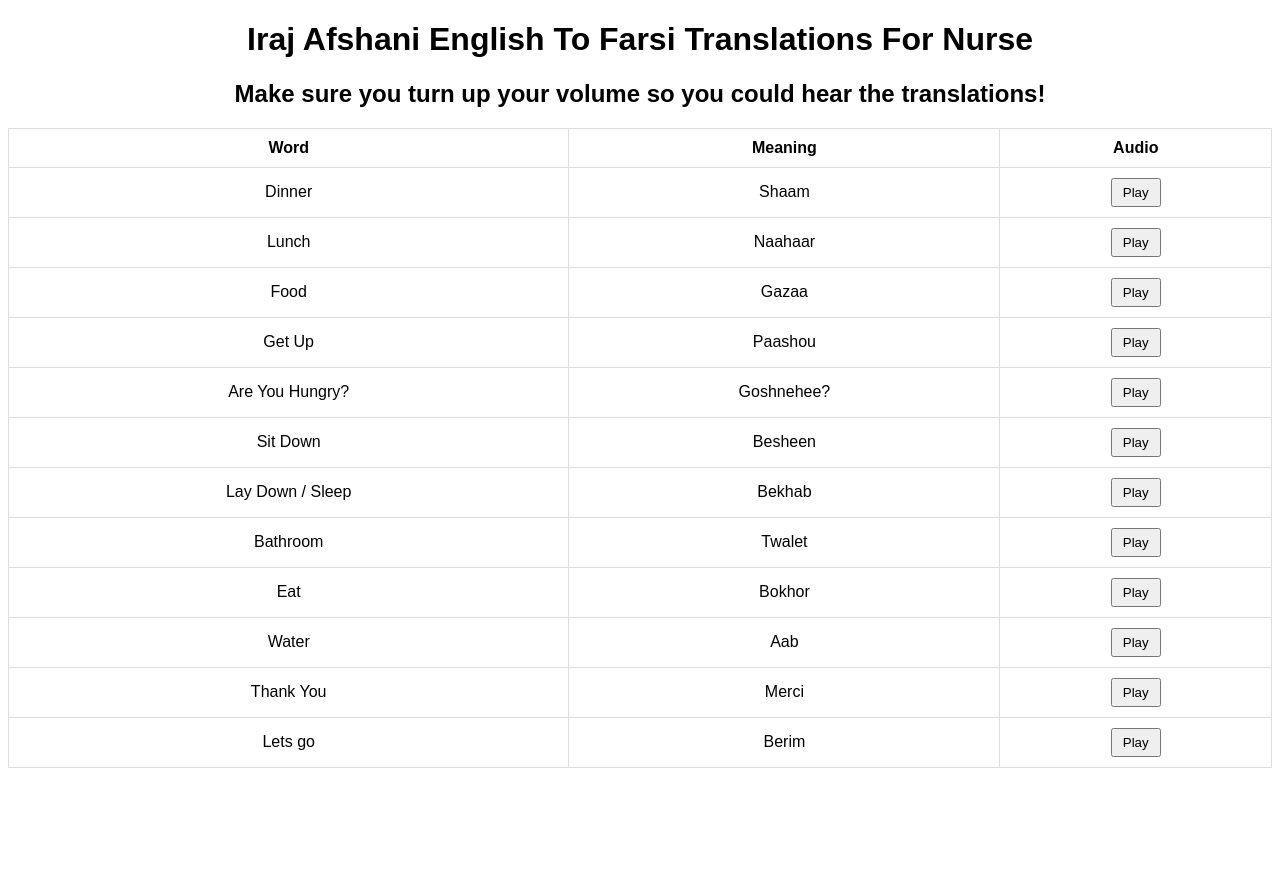
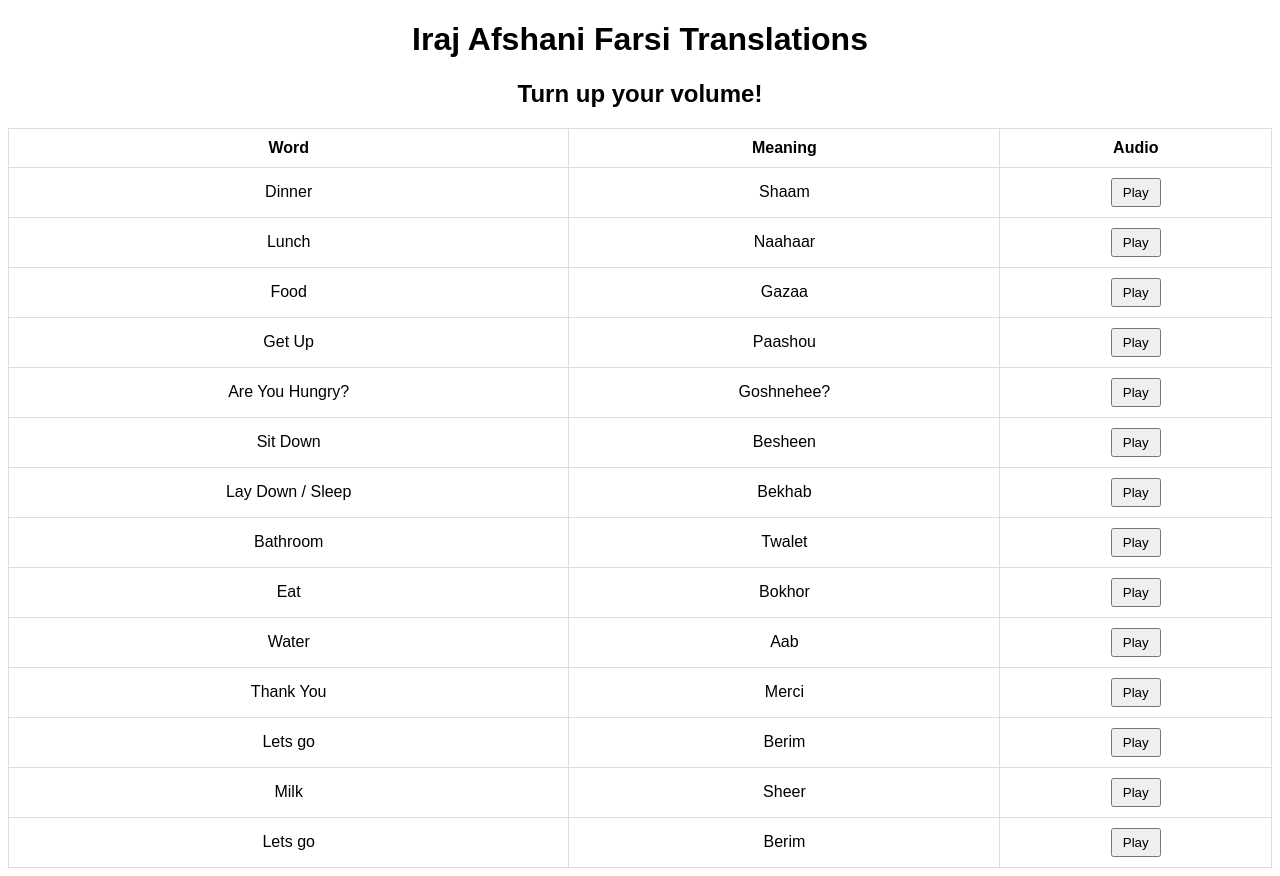
Before and after one commit to elitech7/irajafshani, a plain HTML site: page index.html in a window 1280 px wide. Before the commit the page ends 800 px from the top, so only its background shows below. Drawn offline with Linux system fonts and the light colour scheme.

Commit message:
index.html

```diff
--- a/index.html
+++ b/index.html
@@ -34,8 +34,8 @@
   </style>
 </head>
 <body>
-  <h1>Iraj Afshani English To Farsi Translations For Nurse</h1>
-  <h2>Make sure you turn up your volume so you could hear the translations!</h2>
+  <h1>Iraj Afshani Farsi Translations</h1>
+  <h2>Turn up your volume!</h2>
   <table>
     <thead>
       <tr>
@@ -105,6 +105,16 @@
         <td>Berim</td>
         <td><button onclick="playAudio('audio12.mp3')">Play</button></td>
       </tr>
+       <tr>
+        <td>Milk</td>
+        <td>Sheer</td>
+        <td><button onclick="playAudio('audio13.mp3')">Play</button></td>
+      </tr>
+       <tr>
+        <td>Lets go</td>
+        <td>Berim</td>
+        <td><button onclick="playAudio('audio14.mp3')">Play</button></td>
+      </tr>
     </tbody>
   </table>
 
```
